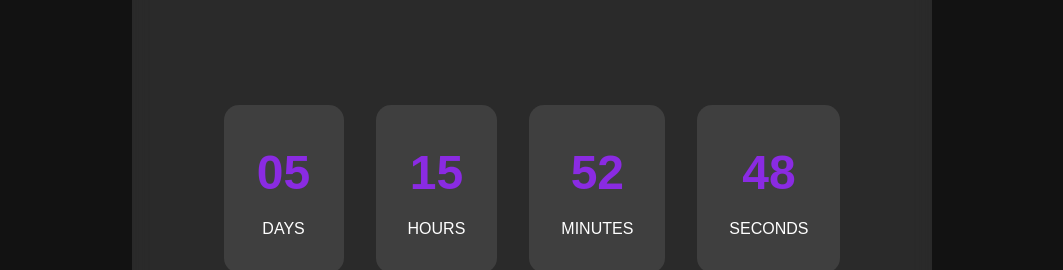
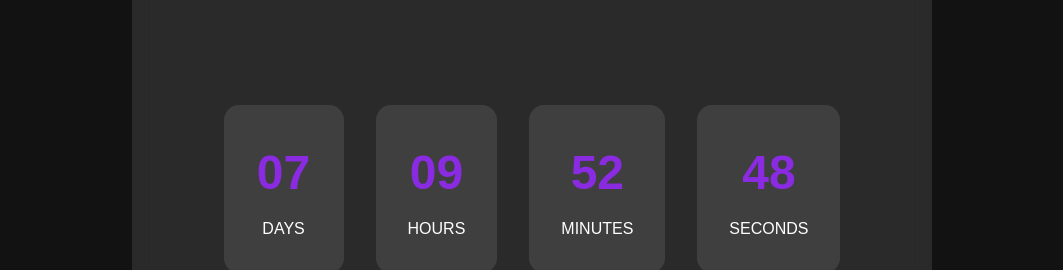
Before and after one commit to Ecb05/NOVA-Website-React, a React (Vite) app in the folder NOVA/: page /novathon in a window 1280 px wide. Shown: the part 1020-1290 px from the top of the page, without its empty margins (108-1171 px from the left). Built offline with nearby package versions, Linux system fonts and the light colour scheme; no server answers.

Commit message:
updated the countdown

```diff
--- a/NOVA/src/components/novathon/CountdownSection.jsx
+++ b/NOVA/src/components/novathon/CountdownSection.jsx
@@ -10,7 +10,8 @@ const CountdownSection = ({ onOpenRegistration, onOpenSubmission }) => {
 
   useEffect(() => {
     // Set your event date here
-    const targetDate = new Date('2025-11-03T00:00:00').getTime();
+    const targetDate = new Date('2025-11-04T18:00:00').getTime();
+
 
     const interval = setInterval(() => {
       const now = new Date().getTime();
```
